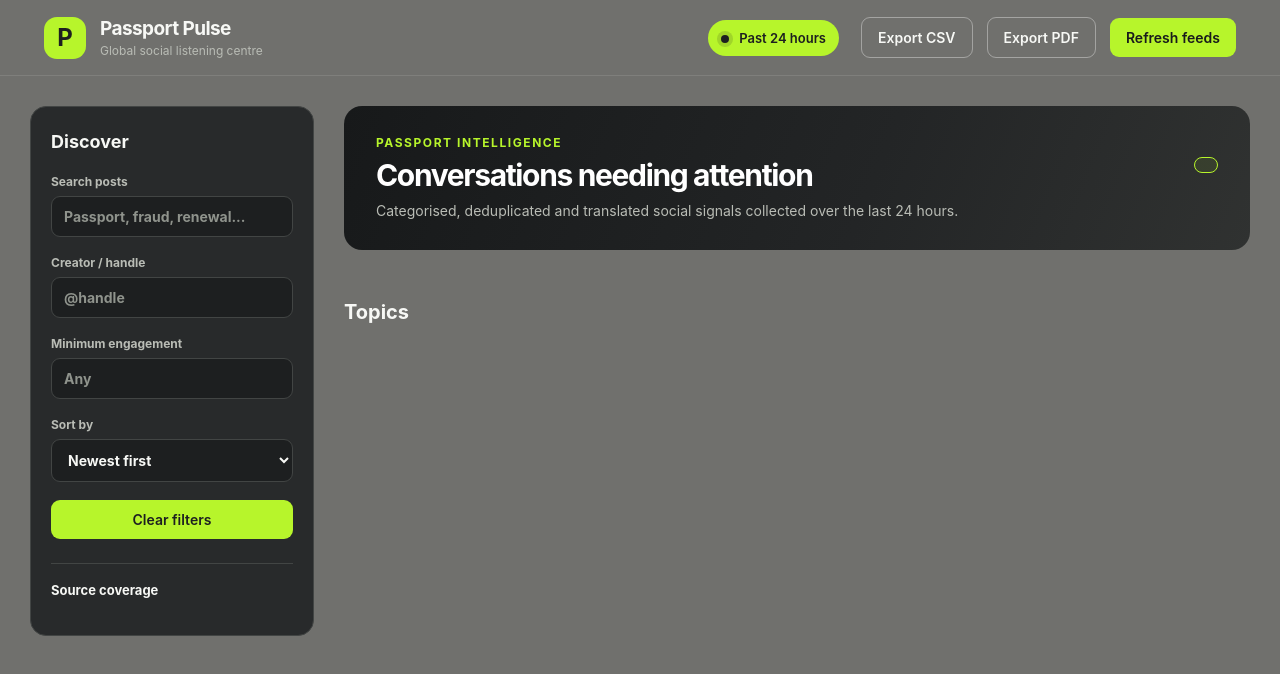
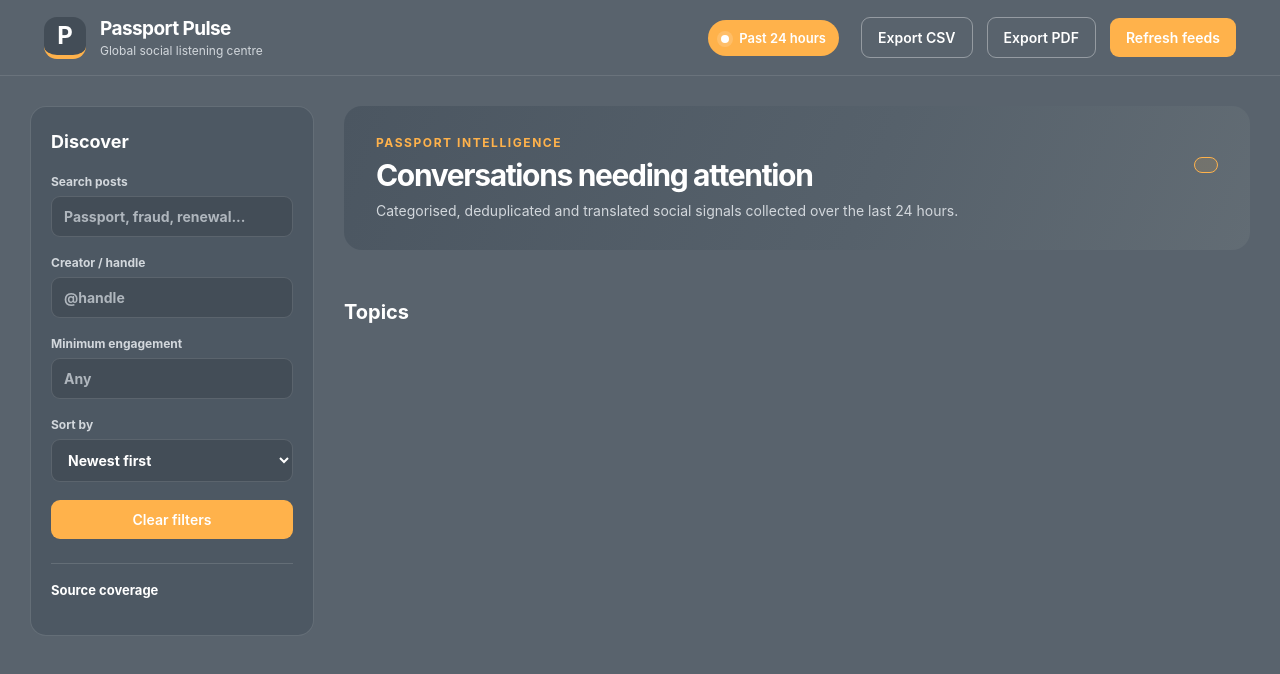
Before and after one commit to chirag0323/Social-Media-Scraper-Dashboard, a website: page public/index.html in a window 1280 px wide. Drawn offline with Linux system fonts and the light colour scheme; no server answers.

Commit message:
style: update dashboard to slate and amber palette

```diff
--- a/public/styles.css
+++ b/public/styles.css
@@ -1,14 +1,14 @@
 :root {
-  --bg: #70706d;
-  --panel: #282a2b;
-  --panel-deep: #1d1f20;
-  --ink: #f7f8f5;
-  --muted: #b9bcb5;
-  --line: #424544;
-  --green: #b7f52b;
-  --green-soft: rgba(183, 245, 43, .16);
-  --amber: rgba(183, 245, 43, .16);
-  --red: rgba(183, 245, 43, .1);
+  --bg: #59636d;
+  --panel: #4d5863;
+  --panel-deep: #434d57;
+  --ink: #ffffff;
+  --muted: #d2d7dc;
+  --line: rgba(255, 255, 255, .13);
+  --green: #ffb24b;
+  --green-soft: rgba(255, 178, 75, .18);
+  --amber: rgba(255, 178, 75, .22);
+  --red: rgba(255, 178, 75, .12);
   --shadow: 0 10px 30px rgba(0, 0, 0, .17);
 }
 * { box-sizing: border-box; }
@@ -23,8 +23,8 @@ body {
 }
 .brand, .toolbar { display: flex; align-items: center; gap: 14px; }
 .mark {
-  width: 42px; height: 42px; border-radius: 13px; color: var(--panel-deep); font-weight: 750; font-size: 24px;
-  display: grid; place-content: center; background: var(--green);
+  width: 42px; height: 42px; border-radius: 13px; color: var(--ink); font-weight: 750; font-size: 24px;
+  display: grid; place-content: center; background: var(--panel-deep); border-bottom: 4px solid var(--green);
 }
 h1 { font-size: 19px; margin: 0; letter-spacing: -.03em; }
 .brand p { font-size: 12px; color: var(--muted); margin: 3px 0 0; }
@@ -33,15 +33,15 @@ button {
   cursor: pointer; transition: background .15s, transform .15s; padding: 11px 16px;
 }
 button:hover { transform: translateY(-1px); }
-.primary { color: #191b1c; background: var(--green); }
+.primary { color: var(--ink); background: var(--green); }
 .ghost { color: var(--ink); background: transparent; border: 1px solid rgba(255, 255, 255, .36); }
 .live {
-  font-size: 13px; font-weight: 600; color: var(--panel-deep); background: var(--green);
+  font-size: 13px; font-weight: 600; color: var(--ink); background: var(--green);
   padding: 10px 13px; border-radius: 20px; margin-right: 8px;
 }
 .live span {
   display: inline-block; width: 8px; height: 8px; margin-right: 7px;
-  border-radius: 50%; background: var(--panel-deep); box-shadow: 0 0 0 4px rgba(29, 31, 32, .15);
+  border-radius: 50%; background: var(--ink); box-shadow: 0 0 0 4px rgba(255, 255, 255, .16);
 }
 .layout { display: grid; grid-template-columns: 284px 1fr; gap: 30px; max-width: 1420px; margin: 0 auto; padding: 30px; }
 .filters {
@@ -54,19 +54,19 @@ input, select {
   display: block; width: 100%; margin-top: 7px; border: 1px solid var(--line); border-radius: 9px;
   padding: 11px 12px; color: var(--ink); background: var(--panel-deep); font: inherit; font-size: 14px;
 }
-input::placeholder { color: #8f938c; }
-input:focus, select:focus { outline: 2px solid rgba(183, 245, 43, .35); border-color: var(--green); }
-.reset { color: var(--panel-deep); background: var(--green); width: 100%; }
+input::placeholder { color: #afb6bd; }
+input:focus, select:focus { outline: 2px solid rgba(255, 178, 75, .38); border-color: var(--green); }
+.reset { color: var(--ink); background: var(--green); width: 100%; }
 .connector { border-top: 1px solid var(--line); margin-top: 24px; padding-top: 18px; }
 .connector h3 { font-size: 13px; margin: 0 0 13px; }
 .source { display: flex; justify-content: space-between; font-size: 12px; margin: 10px 0; }
 .source b { border-radius: 13px; padding: 3px 8px; font-weight: 650; }
-.source .live-status { color: var(--panel-deep); background: var(--green); }
+.source .live-status { color: var(--ink); background: var(--green); }
 .source .demo { color: var(--green); background: var(--green-soft); }
 .hero {
   display: flex; justify-content: space-between; align-items: start; gap: 20px;
   border-radius: 18px; padding: 29px 32px; color: white;
-  background: linear-gradient(112deg, #17191a, #232526 58%, #303231);
+  background: linear-gradient(112deg, #4b5661, #56616b 58%, #626c74);
 }
 .hero h2 { margin: 7px 0 8px; font-size: clamp(24px, 2.4vw, 30px); letter-spacing: -.045em; }
 .eyebrow { color: var(--green); font-size: 12px; letter-spacing: .13em; text-transform: uppercase; font-weight: 700; margin: 0; }
@@ -75,7 +75,7 @@ input:focus, select:focus { outline: 2px solid rgba(183, 245, 43, .35); border-c
 .run-info { text-align: right; }
 .ai-pill {
   white-space: nowrap; display: inline-block; font-size: 12px; font-weight: 650; margin: 10px 0 0;
-  border: 1px solid var(--green); background: rgba(183, 245, 43, .08);
+  border: 1px solid var(--green); background: rgba(255, 178, 75, .12);
   border-radius: 15px; padding: 7px 11px; color: var(--green);
 }
 .stats { display: grid; grid-template-columns: repeat(4, 1fr); gap: 16px; margin: 22px 0 28px; }
@@ -93,21 +93,21 @@ input:focus, select:focus { outline: 2px solid rgba(183, 245, 43, .35); border-c
 .card-top { display: flex; justify-content: space-between; align-items: center; margin-bottom: 13px; }
 .badges { display: flex; flex-wrap: wrap; gap: 8px; }
 .badge {
-  font-size: 11px; font-weight: 680; border-radius: 14px; padding: 5px 10px; background: #383b3b; color: #e8e9e6;
+  font-size: 11px; font-weight: 680; border-radius: 14px; padding: 5px 10px; background: #626c75; color: #f6f7f8;
 }
-.badge.category { color: var(--panel-deep); background: var(--green); }
-.badge.Negative { color: var(--green); background: var(--red); border: 1px solid rgba(183, 245, 43, .32); }
+.badge.category { color: var(--ink); background: var(--green); }
+.badge.Negative { color: var(--green); background: var(--red); border: 1px solid rgba(255, 178, 75, .45); }
 .badge.Positive { color: var(--green); background: var(--green-soft); }
 .age, .meta { color: var(--muted); font-size: 12px; }
 .summary { font-size: 16px; margin: 0 0 10px; line-height: 1.45; }
-.text { color: #d3d5d0; font-size: 14px; line-height: 1.55; margin: 0 0 13px; }
-.translated { background: #1f2122; border-left: 3px solid var(--green); padding: 11px 13px; font-size: 14px; line-height: 1.5; }
+.text { color: #e1e5e8; font-size: 14px; line-height: 1.55; margin: 0 0 13px; }
+.translated { background: rgba(55, 64, 72, .52); border-left: 3px solid var(--green); padding: 11px 13px; font-size: 14px; line-height: 1.5; }
 .translated small { display: block; color: var(--muted); margin-top: 6px; }
 .hidden { display: none; }
 .meta { border-top: 1px solid var(--line); padding-top: 13px; }
 .card-actions { display: flex; gap: 9px; margin-top: 15px; }
 .card-actions select { width: 160px; margin: 0; padding: 8px 10px; }
-.card-actions button { padding: 9px 14px; font-size: 13px; color: var(--panel-deep); background: var(--green); }
+.card-actions button { padding: 9px 14px; font-size: 13px; color: var(--ink); background: var(--green); }
 .thread { margin-left: auto; }
 .duplicates { margin-top: 15px; border-top: 1px dashed var(--line); padding-top: 4px; }
 .duplicate { padding: 12px 0; color: var(--muted); font-size: 13px; }
```
